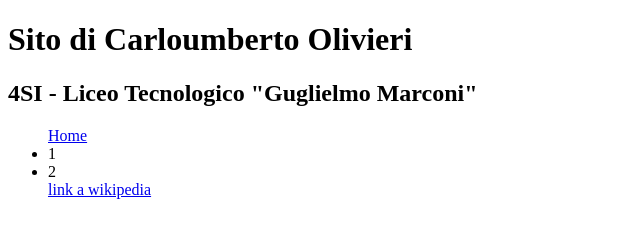
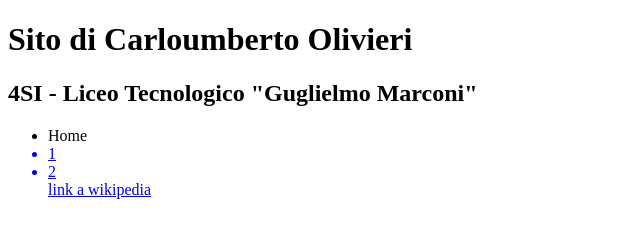
Before and after one commit to carloumberto-olivieri/carloumberto-olivieri.github.io, a plain HTML site: page index.html in a window 1280 px wide. Shown: the full height of the page, 0-640 px from the left. Drawn offline with Linux system fonts and the light colour scheme.

Commit message:
Update index.html

```diff
--- a/index.html
+++ b/index.html
@@ -4,7 +4,7 @@
   <h1>Sito di Carloumberto Olivieri</h1>
   <h2>4SI - Liceo Tecnologico "Guglielmo Marconi"</h2>
   <ul>
-    <a href="wikipedia.org">Home</a>
+    <li>Home</li><a href="wikipedia.org"</a>
     <li>1</li>
     <li>2</li>
     <a href="wikipedia.org" target="_blank">link a wikipedia</a>
```
